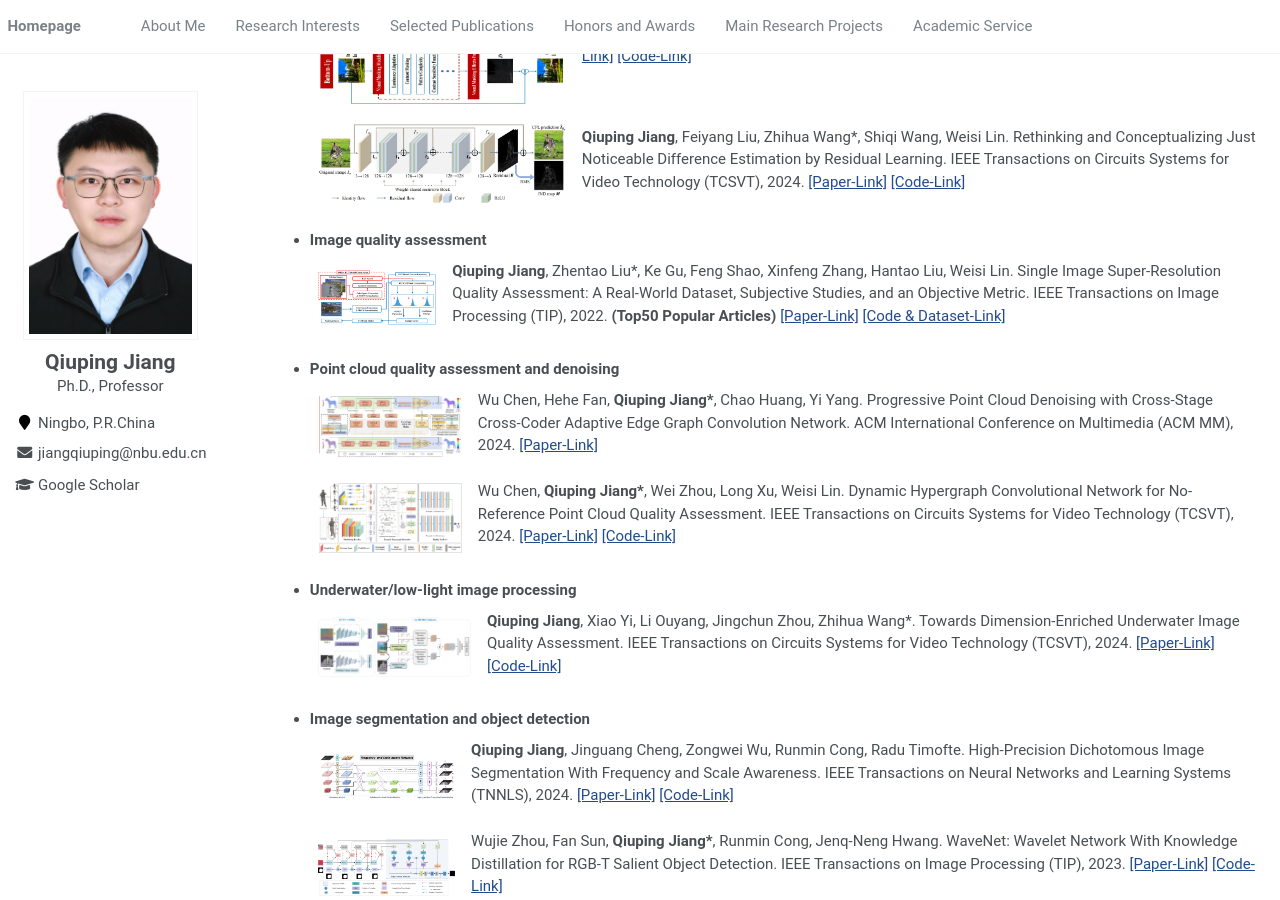
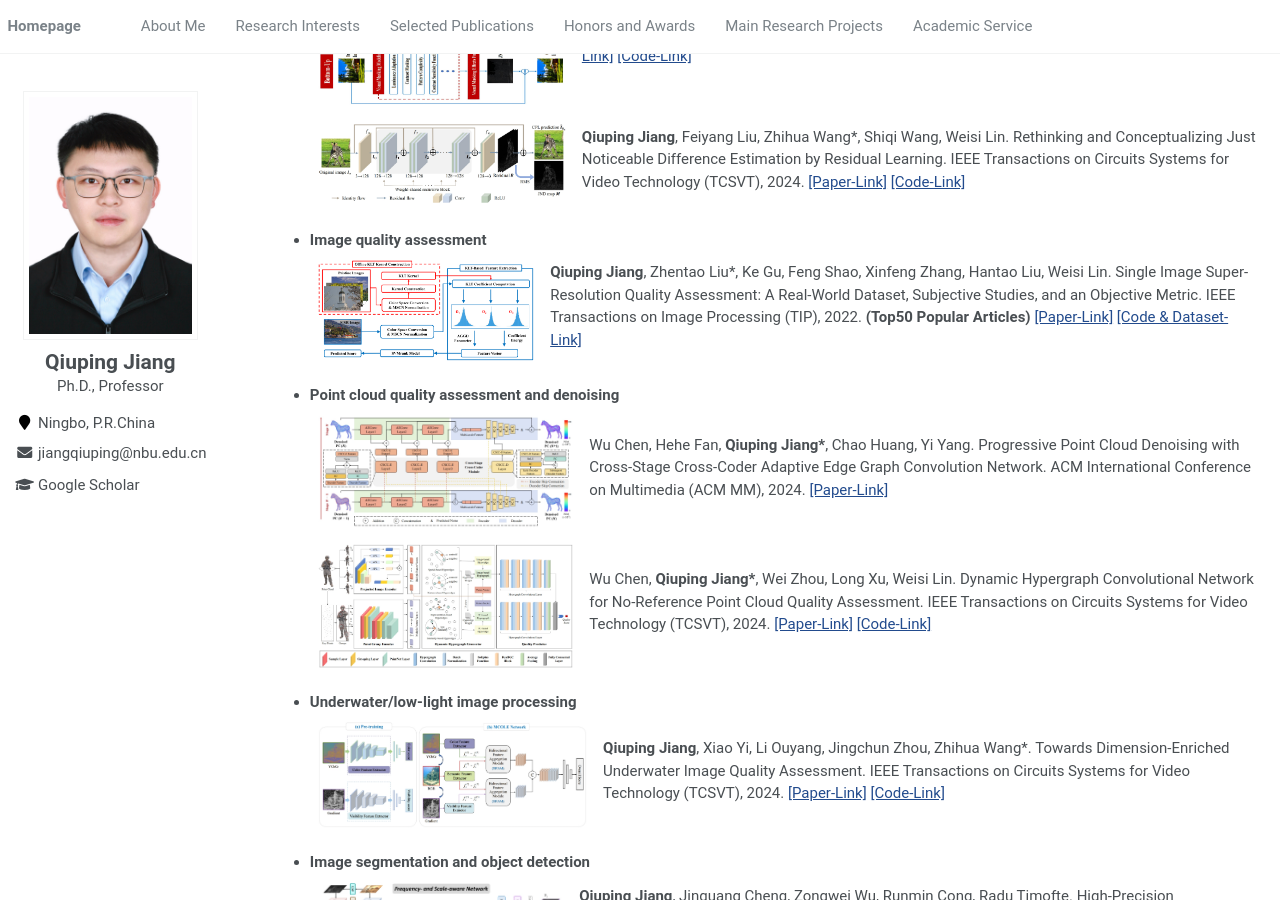
Before and after one commit to jiang-qiuping/Jiang-qiuping.github.io, a Jekyll site: the page built from assets/_pages/about.md, in a window 1280 px wide and 900 px high, scrolled down 688 px. Built offline with Jekyll 4.4.1, drawn with Linux system fonts in a browser that asks for light colours.

Commit message:
Update about.md

```diff
--- a/assets/_pages/about.md
+++ b/assets/_pages/about.md
@@ -98,7 +98,7 @@ Immersive Multimedia Computing.</p>
   <table align="center" border="none">
   <tr>
       <td>
-        <img align="left" width="330" height="240" src="../images/RealSRQ_KLTSRQA.PNG"/>
+        <img align="left" width="700" height="500" src="../images/RealSRQ_KLTSRQA.PNG"/>
       </td>
       <td>
         <p text-align="left">
@@ -113,7 +113,7 @@ Immersive Multimedia Computing.</p>
   <table align="center" border="none">
    <tr>
       <td>
-        <img align="left" width="330" height="240" src="../images/ACM.png"/>
+        <img align="left" width="700" height="500" src="../images/ACM.png"/>
       </td>
       <td>
         <p text-align="left">
@@ -124,7 +124,7 @@ Immersive Multimedia Computing.</p>
     </tr>
    <tr>
       <td>
-        <img align="left" width="330" height="240" src="../images/DEHN.png"/>
+        <img align="left" width="700" height="500" src="../images/DEHN.png"/>
       </td>
       <td>
         <p text-align="left">
@@ -139,7 +139,7 @@ Immersive Multimedia Computing.</p>
   <table align="center" border="none">
   <tr>
       <td>
-        <img align="left" width="330" height="240" src="../images/MCOLE.png"/>
+        <img align="left" width="700" height="500" src="../images/MCOLE.png"/>
       </td>
       <td>
         <p text-align="left">
@@ -154,7 +154,7 @@ Immersive Multimedia Computing.</p>
   <table align="center" border="none">
   <tr>
       <td>
-        <img align="left" width="330" height="240" src="../images/FSANet.png"/>
+        <img align="left" width="700" height="500" src="../images/FSANet.png"/>
       </td>
       <td>
         <p text-align="left">
@@ -166,7 +166,7 @@ Immersive Multimedia Computing.</p>
     </tr>
   <tr>
       <td>
-        <img align="left" width="330" height="240" src="../images/WaveNet.png"/>
+        <img align="left" width="700" height="500" src="../images/WaveNet.png"/>
       </td>
       <td>
         <p text-align="left">
```
